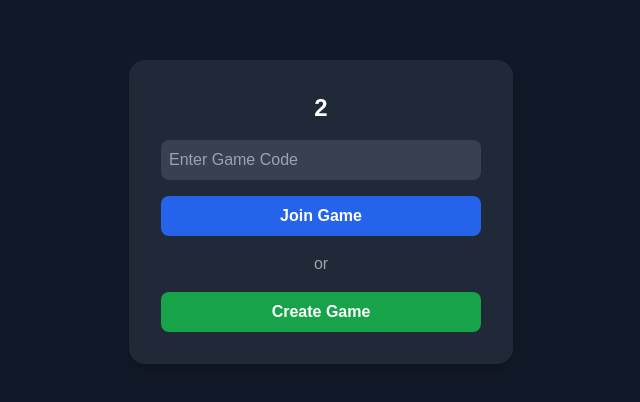
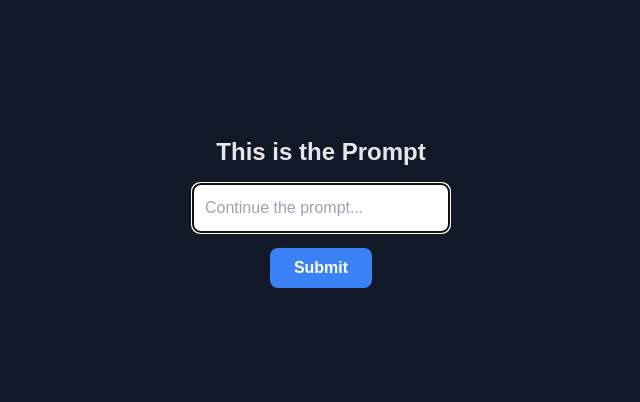
Before and after one commit to HEMPED/ICHACK25, a Next.js app: page /game in a window 1280 px wide. Shown: the part 188-590 px from the top of the page, without its empty margins (319-959 px from the left). Built offline with nearby package versions, Linux system fonts and the light colour scheme.

Commit message:
Added the main game UI

```diff
--- a/src/app/game/page.tsx
+++ b/src/app/game/page.tsx
@@ -1,38 +1,56 @@
 "use client"
-
+import { useState } from 'react';
 import { useRouter } from 'next/navigation';
 
 export default function Game() {
   const router = useRouter();
 
-  const handleCreateGame = () => {
-    router.push('/game'); // Change to your target page
+  const [userInput, setUserInput] = useState('');
+  const [submitted, setSubmitted] = useState(false);
+
+  const handleSubmit = () => {
+    if (userInput.trim() !== '') {
+      setSubmitted(true);
+    }
   };
 
-
   return (
-    <div className="flex items-center justify-center min-h-screen bg-gray-900 text-white">
-      <div className="bg-gray-800 p-8 rounded-2xl shadow-lg w-96">
-        <h1 className="text-2xl font-bold text-center mb-4">2</h1>
-        <div className="space-y-4">
+    <div className="flex flex-col items-center justify-center h-screen p-4 bg-gray-900 text-white">
+      {!submitted ? (
+        <div className="flex flex-col items-center space-y-4">
+          <div
+            className="text-2xl font-bold text-gray-200 text-center w-full max-w-xl"
+          >
+            This is the Prompt <span className="underline">{userInput}</span>
+          </div>
           <input
             type="text"
-            placeholder="Enter Game Code"
-            className="w-full p-2 rounded-lg bg-gray-700 text-white placeholder-gray-400 focus:outline-none focus:ring-2 focus:ring-blue-500"
+            className="p-3 rounded-lg text-black w-64"
+            placeholder="Continue the prompt..."
+            value={userInput}
+            onChange={(e) => setUserInput(e.target.value)}
+            autoFocus
           />
-          <button className="w-full p-2 bg-blue-600 hover:bg-blue-500 rounded-lg font-semibold">
-            Join Game
-          </button>
-          <div className="flex items-center justify-center">
-            <span className="text-gray-400">or</span>
-          </div>
-          <button className="w-full p-2 bg-green-600 hover:bg-green-500 rounded-lg font-semibold"
-            onClick={handleCreateGame}
+          <button
+            className="bg-blue-500 text-white font-semibold py-2 px-6 rounded-lg hover:bg-blue-600 transition"
+            onClick={handleSubmit}
           >
-            Create Game
+            Submit
           </button>
         </div>
-      </div>
+      ) : (
+        <div className="flex flex-col items-center justify-start h-screen p-4">
+          <div className="text-2xl font-bold mt-6 text-gray-200 text-center w-full max-w-xl">
+            This is the Prompt <span className="underline">{userInput}</span>
+          </div>
+          <div className="grid grid-cols-2 gap-24 mt-auto mb-20 w-full max-w-2xl">
+            <button className="bg-blue-500 text-white font-semibold py-8 px-12 text-xl rounded-lg shadow-md hover:bg-blue-600 transition">{userInput}</button>
+            <button className="bg-green-500 text-white font-semibold py-8 px-12 text-xl rounded-lg shadow-md hover:bg-green-600 transition">Button 2</button>
+            <button className="bg-red-500 text-white font-semibold py-8 px-12 text-xl rounded-lg shadow-md hover:bg-red-600 transition">Button 3</button>
+            <button className="bg-yellow-500 text-white font-semibold py-8 px-12 text-xl rounded-lg shadow-md hover:bg-yellow-600 transition">Button 4</button>
+          </div>
+        </div>
+      )}
     </div>
   );
 }
```
